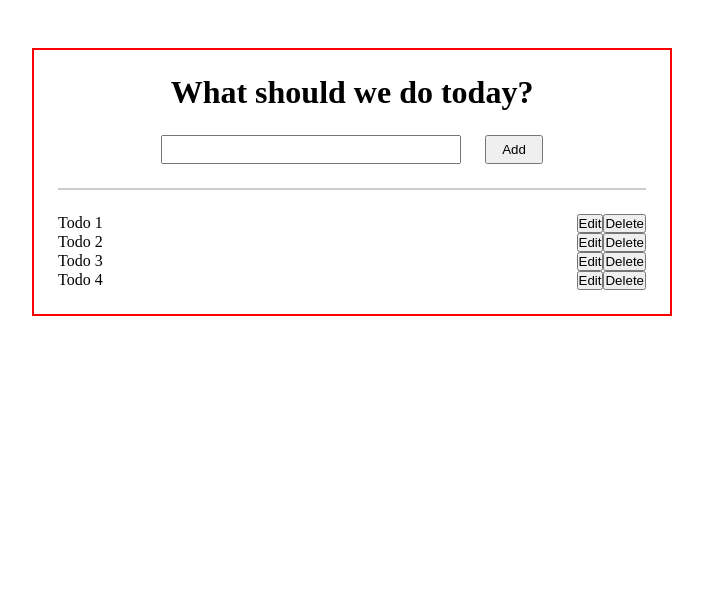
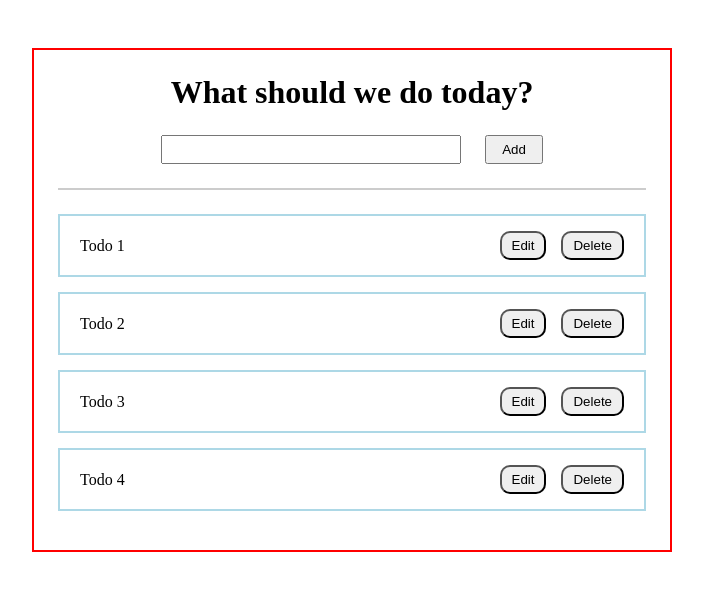
Before and after one commit to tadanama/react-todo-app, a React (Vite) app: page / in a window 1280 px wide. Shown: the top 590 px of the page, without its empty margins (288-991 px from the left). Built offline with nearby package versions, Linux system fonts and the light colour scheme.

Commit message:
Style the todo list item

```diff
--- a/src/index.css
+++ b/src/index.css
@@ -37,4 +37,14 @@
   list-style: none;
   display: flex;
   justify-content: space-between;
+  align-items: center;
+  border: 2px solid lightblue;
+  margin-bottom: 15px;
+  padding: 15px 20px;
 }
+
+li .action-button button {
+  margin-left: 15px;
+  padding: 5px 10px;
+  border-radius: 10px;
+}
```
